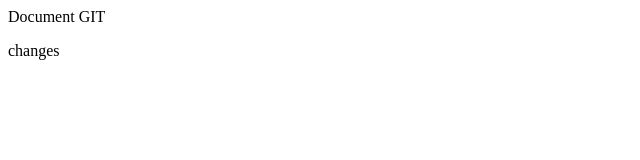
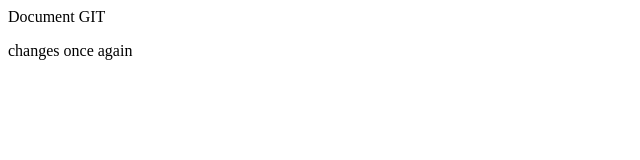
Before and after one commit to rshmyr/VPS.NET, a plain HTML site: page index.html in a window 1280 px wide. Shown: the full height of the page, 0-640 px from the left. Drawn offline with Linux system fonts and the light colour scheme.

Commit message:
index.html was changed

```diff
--- a/index.html
+++ b/index.html
@@ -5,6 +5,6 @@
  </head>
  <body>
    GIT
-  <p>changes</p>
+  <p>changes once again</p>
  </body>
 </html>
```
